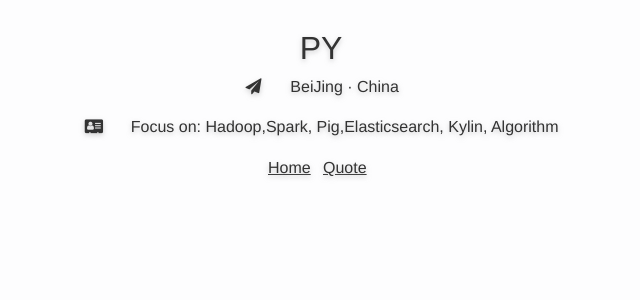
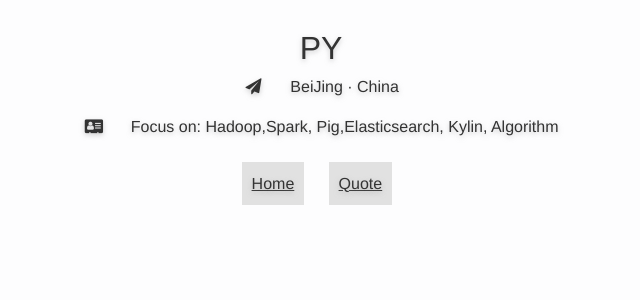
Before and after one commit to codeflitting/codeflitting, a Django app: page / in a window 1280 px wide. Shown: the part 366-666 px from the top of the page, without its empty margins (319-959 px from the left). Run offline with Django 3.2, Linux system fonts and the light colour scheme; style sheets or scripts are compiled from the project's sources; parts of the project's set-up code (start-up, migrations or seed data) failed here and were passed over; some libraries are stand-ins or nearby versions.

Commit message:
up to date

```diff
--- a/codeflitting/core/static/css/style.scss
+++ b/codeflitting/core/static/css/style.scss
@@ -23,6 +23,21 @@ body {
   font-family: jaf-bernina-sans, "Helvetica Neue", Helvetica, Arial, sans-serif;
   color: #333;
   background-color: #fdfdfe;
+}
+
+[class^="hvr-"] {
+  margin: .4em;
+  padding: 0.6em;
+  cursor: pointer;
+  background: #e1e1e1;
+  text-decoration: none;
+  color: #666;
+  /* Prevent highlight colour when element is tapped */
+  -webkit-tap-highlight-color: rgba(0, 0, 0, 0);
+
+  /* Smooth fonts */
+  -webkit-font-smoothing: antialiased;
+  -moz-osx-font-smoothing: grayscale;
 }
 
 a {
--- a/codeflitting/quote/templates/quote/index.html
+++ b/codeflitting/quote/templates/quote/index.html
@@ -44,7 +44,7 @@
                             <div class="col-12 col-md-10">
                                 <p style="font-size: larger">
                                     {% for author in authors %}
-                                        <a href="{% url 'quote-author' author.id %}">{{ author }}</a>
+                                        <a class="hvr-grow" href="{% url 'quote-author' author.id %}">{{ author }}</a>
                                     {% endfor %}
                                 </p>
                             </div>
@@ -66,7 +66,7 @@
                             <div class="col-10">
                                 <p style="font-size: larger">
                                     {% for tag in tags %}
-                                        <a href="{% url 'quote-tag' tag.id %}">{{ tag }}</a>
+                                        <a class="hvr-grow" href="{% url 'quote-tag' tag.id %}">{{ tag }}</a>
                                     {% endfor %}
                                 </p>
                             </div>
```
